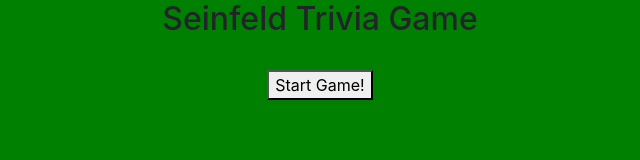
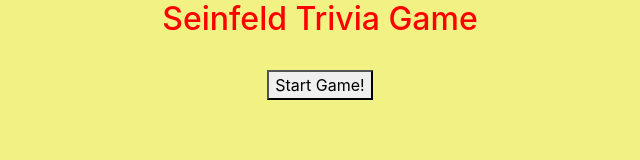
Before and after one commit to Ignatzz/TriviaGame, a plain HTML site: page index.html in a window 1280 px wide. Shown: the whole page, without its empty margins (320-960 px from the left). Drawn offline with nearby package versions, Linux system fonts and the light colour scheme.

Commit message:
made some styling changes

```diff
--- a/assets/css/style.css
+++ b/assets/css/style.css
@@ -1,3 +1,4 @@
 body {
-    background-color: green;
+    background-color: rgba(240, 240, 107, 0.829);
+    color: #FF0000;
 }
--- a/assets/javascript/app.js
+++ b/assets/javascript/app.js
@@ -74,7 +74,11 @@
     qTimer = setTimeout(function(){
         wrongAnswer();
         $("#quizZone").html("Too slow! The correct answer was: " + questionArray[i].correctA);
+        clearTimeout(zTimer);
     }, 12000);
+
+
+
 }
 
 //set up a stop timer function which cancels that countdown if the player make a choice before the timer runs out
@@ -119,6 +123,7 @@
     startTimer ();
     // if an answer button is clicked, it returns it's name and the function checks to see if it matches the correctA for that question in the object array - if so it runs the right answer function, if not, it runs the wrong answer function
     $(".answer-button").click(function() {
+        stopTimer ();
         if (this.name === questionArray[i].correctA){
             rightAnswer ();
             }
```
